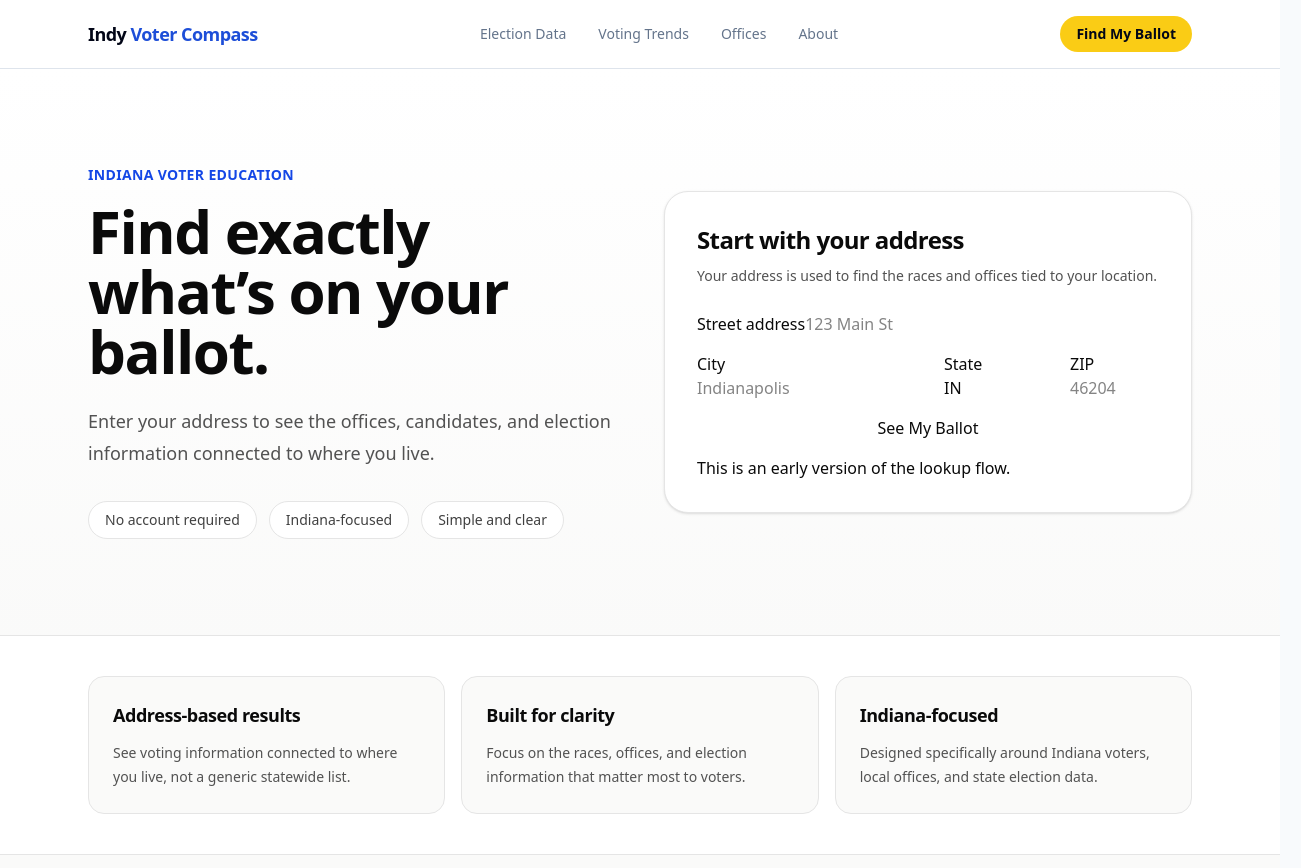
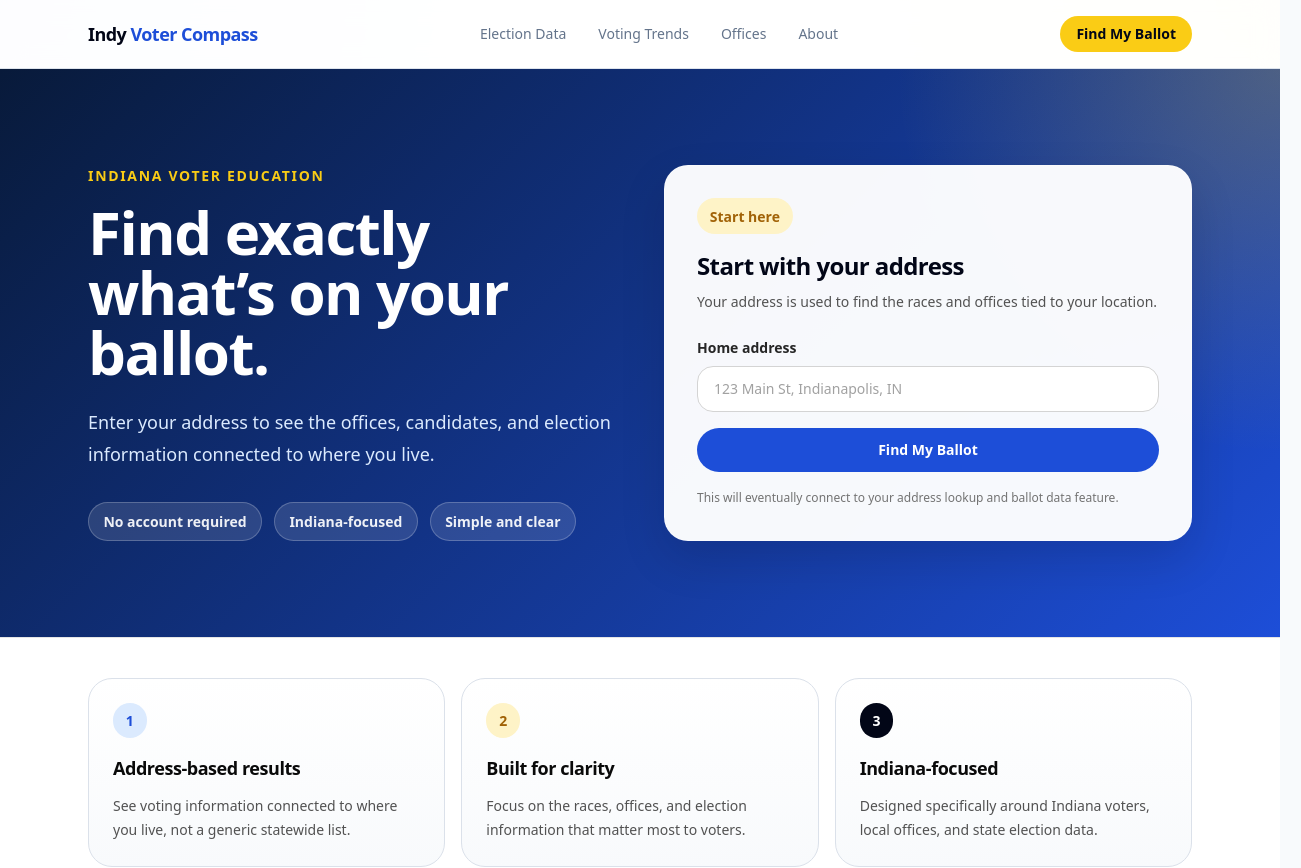
Before and after one commit to sam-cox-ind/IndyVoterCompass, a Next.js app in the folder frontend/: page / in a window 1280 px wide. Shown: the top 868 px of the page, 1301 px wide, since content can reach past the window. Built offline with nearby package versions, Linux system fonts and the light colour scheme.

Commit message:
finished updating design redo

```diff
--- a/frontend/app/page.tsx
+++ b/frontend/app/page.tsx
@@ -6,7 +6,7 @@ import Footer from "@/components/Footer";
 
 export default function HomePage() {
   return (
-    <main className="min-h-screen bg-stone-50 text-neutral-950">
+    <main className="ivc-page-bg min-h-screen text-neutral-950">
       <Navbar />
       <HeroSection />
       <TrustCards />
--- a/frontend/components/AddressLookupForm.tsx
+++ b/frontend/components/AddressLookupForm.tsx
@@ -1,108 +1,50 @@
 "use client";
 
-import { FormEvent, useState } from "react";
-import { useRouter } from "next/navigation";
+import { useState } from "react";
 
 export default function AddressLookupForm() {
-  const router = useRouter();
+  const [address, setAddress] = useState("");
 
-  const [street, setStreet] = useState("");
-  const [city, setCity] = useState("");
-  const [state, setState] = useState("IN");
-  const [zip, setZip] = useState("");
-  const [error, setError] = useState("");
-  const [loading, setLoading] = useState(false);
+  function handleSubmit(event: React.FormEvent<HTMLFormElement>) {
+    event.preventDefault();
 
-  function handleSubmit(e: FormEvent<HTMLFormElement>) {
-    e.preventDefault();
-    setError("");
-
-    if (!street.trim() || !city.trim() || !state.trim() || !zip.trim()) {
-      setError("Please fill out all address fields.");
+    if (!address.trim()) {
       return;
     }
 
-    setLoading(true);
+    const encodedAddress = encodeURIComponent(address.trim());
 
-    const params = new URLSearchParams({
-      street: street.trim(),
-      city: city.trim(),
-      state: state.trim(),
-      zip: zip.trim(),
-    });
-
-    router.push(`/ballot?${params.toString()}`);
+    window.location.href = `/ballot?address=${encodedAddress}`;
   }
 
   return (
     <form onSubmit={handleSubmit} className="space-y-4">
       <div>
-        <label htmlFor="street" className="input-label">
-          Street address
+        <label
+          htmlFor="address"
+          className="mb-2 block text-sm font-semibold text-neutral-800"
+        >
+          Home address
         </label>
+
         <input
-          id="street"
+          id="address"
+          name="address"
           type="text"
-          placeholder="123 Main St"
-          value={street}
-          onChange={(e) => setStreet(e.target.value)}
-          className="input-field"
+          value={address}
+          onChange={(event) => setAddress(event.target.value)}
+          placeholder="123 Main St, Indianapolis, IN"
+          className="w-full rounded-2xl border border-neutral-300 bg-white px-4 py-3 text-sm text-neutral-950 outline-none transition placeholder:text-neutral-400 focus:border-blue-700 focus:ring-4 focus:ring-blue-100"
         />
       </div>
 
-      <div className="grid gap-4 md:grid-cols-[1fr_110px_140px]">
-        <div>
-          <label htmlFor="city" className="input-label">
-            City
-          </label>
-          <input
-            id="city"
-            type="text"
-            placeholder="Indianapolis"
-            value={city}
-            onChange={(e) => setCity(e.target.value)}
-            className="input-field"
-          />
-        </div>
-
-        <div>
-          <label htmlFor="state" className="input-label">
-            State
-          </label>
-          <input
-            id="state"
-            type="text"
-            placeholder="IN"
-            value={state}
-            onChange={(e) => setState(e.target.value.toUpperCase())}
-            maxLength={2}
-            className="input-field"
-          />
-        </div>
-
-        <div>
-          <label htmlFor="zip" className="input-label">
-            ZIP
-          </label>
-          <input
-            id="zip"
-            type="text"
-            placeholder="46204"
-            value={zip}
-            onChange={(e) => setZip(e.target.value)}
-            className="input-field"
-          />
-        </div>
-      </div>
-
-      {error ? <p className="text-sm font-medium text-red-600">{error}</p> : null}
-
-      <button type="submit" disabled={loading} className="primary-button w-full">
-        {loading ? "Loading your ballot..." : "See My Ballot"}
+      <button type="submit" className="ivc-button-primary w-full px-5 py-3 text-sm">
+        Find My Ballot
       </button>
 
-      <p className="fine-print">
-        This is an early version of the lookup flow.
+      <p className="text-xs leading-5 text-neutral-500">
+        This will eventually connect to your address lookup and ballot data
+        feature.
       </p>
     </form>
   );
--- a/frontend/components/HeroSection.tsx
+++ b/frontend/components/HeroSection.tsx
@@ -2,38 +2,32 @@ import AddressLookupForm from "@/components/AddressLookupForm";
 
 export default function HeroSection() {
   return (
-    <section className="bg-gradient-to-b from-white to-stone-50">
-      <div className="mx-auto grid max-w-6xl gap-12 px-6 py-16 md:grid-cols-2 md:py-24">
+    <section className="ivc-hero-bg">
+      <div className="ivc-container grid gap-12 py-16 md:grid-cols-2 md:py-24">
         <div className="flex flex-col justify-center">
-          <p className="mb-4 text-sm font-semibold uppercase tracking-wide text-blue-700">
-            Indiana voter education
-          </p>
+          <p className="ivc-eyebrow-light mb-4">Indiana voter education</p>
 
-          <h1 className="max-w-xl text-4xl font-bold tracking-tight text-neutral-950 md:text-6xl">
+          <h1 className="max-w-xl text-4xl font-bold tracking-tight md:text-6xl">
             Find exactly what’s on your ballot.
           </h1>
 
-          <p className="mt-6 max-w-xl text-lg leading-8 text-neutral-600">
+          <p className="mt-6 max-w-xl text-lg leading-8 text-blue-100">
             Enter your address to see the offices, candidates, and election
             information connected to where you live.
           </p>
 
           <div className="mt-8 flex flex-wrap gap-3">
-            <span className="rounded-full border border-neutral-200 bg-white px-4 py-2 text-sm text-neutral-700">
-              No account required
-            </span>
-            <span className="rounded-full border border-neutral-200 bg-white px-4 py-2 text-sm text-neutral-700">
-              Indiana-focused
-            </span>
-            <span className="rounded-full border border-neutral-200 bg-white px-4 py-2 text-sm text-neutral-700">
-              Simple and clear
-            </span>
+            <span className="ivc-badge">No account required</span>
+            <span className="ivc-badge">Indiana-focused</span>
+            <span className="ivc-badge">Simple and clear</span>
           </div>
         </div>
 
         <div id="address-lookup" className="flex items-center">
-          <div className="w-full rounded-3xl border border-neutral-200 bg-white p-6 shadow-sm md:p-8">
-            <h2 className="text-2xl font-semibold tracking-tight text-neutral-950">
+          <div className="ivc-hero-card w-full p-6 md:p-8">
+            <span className="ivc-badge-yellow">Start here</span>
+
+            <h2 className="mt-4 text-2xl font-semibold tracking-tight">
               Start with your address
             </h2>
 
--- a/frontend/components/TrustCards.tsx
+++ b/frontend/components/TrustCards.tsx
@@ -16,16 +16,17 @@ const trustCards = [
   },
 ];
 
+const badgeClasses = ["ivc-badge-blue", "ivc-badge-yellow", "ivc-badge-dark"];
+
 export default function TrustCards() {
   return (
-    <section className="border-y border-neutral-200 bg-white">
-      <div className="mx-auto grid max-w-6xl gap-4 px-6 py-10 md:grid-cols-3">
-        {trustCards.map((card) => (
-          <div
-            key={card.title}
-            className="rounded-2xl border border-neutral-200 bg-stone-50 p-6"
-          >
-            <h3 className="text-lg font-semibold tracking-tight text-neutral-950">
+    <section className="ivc-section-white border-y border-neutral-200">
+      <div className="ivc-container grid gap-4 py-10 md:grid-cols-3">
+        {trustCards.map((card, index) => (
+          <div key={card.title} className="ivc-card-soft p-6">
+            <span className={badgeClasses[index]}>{index + 1}</span>
+
+            <h3 className="mt-4 text-lg font-semibold tracking-tight text-neutral-950">
               {card.title}
             </h3>
 
```
